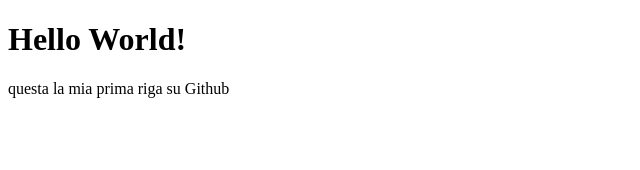
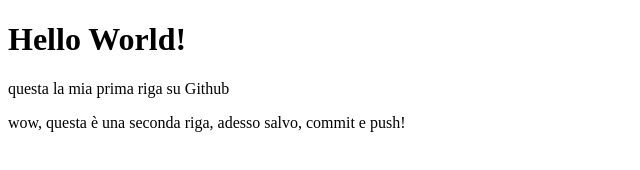
Before and after one commit to FFLAB/HelloVscode, a plain HTML site: page index.html in a window 1280 px wide. Shown: the whole page, without its empty margins (0-640 px from the left). Drawn offline with Linux system fonts and the light colour scheme.

Commit message:
seconda riga!

```diff
--- a/index.html
+++ b/index.html
@@ -8,5 +8,6 @@
 <body>
     <h1>Hello World!</h1>
     <p>questa la mia prima riga su Github</p>
+    <p>wow, questa è una seconda riga, adesso salvo, commit e push!</p>
 </body>
 </html>
```
